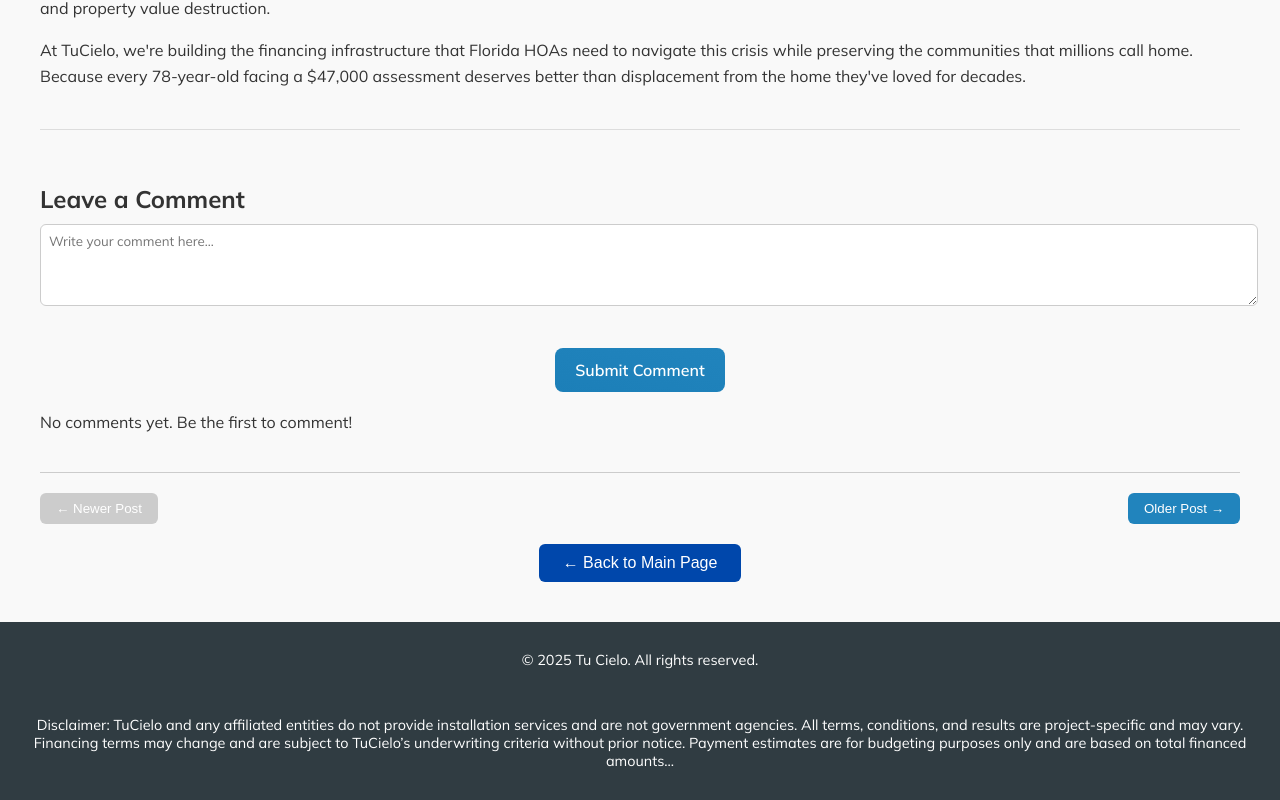
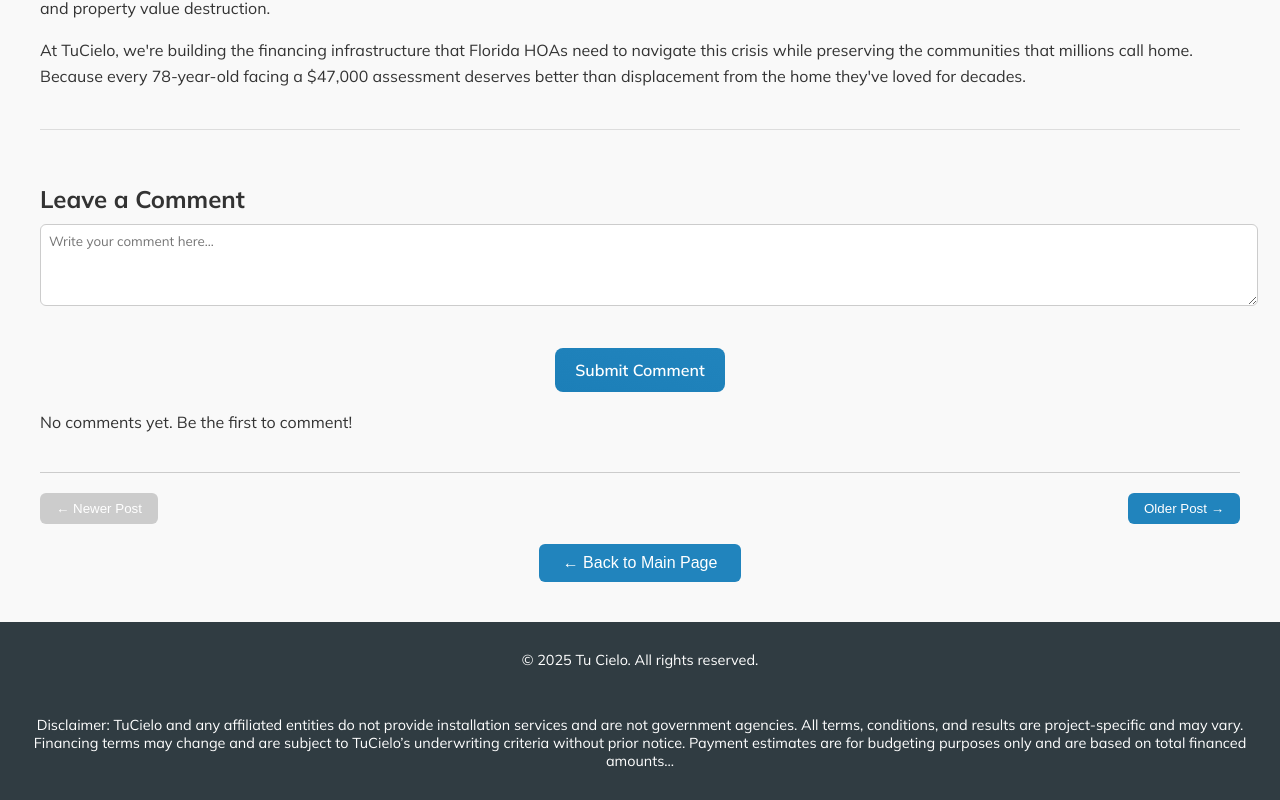
Before and after one commit to MetaCapFin/tu-cielo-site, a React (Create React App) app: page /blogposts in a window 1280 px wide. Shown: the part 3185-3985 px from the top of the page. Built offline with nearby package versions, Linux system fonts and the light colour scheme.

Commit message:
Update blogposts.css

```diff
--- a/src/blogposts.css
+++ b/src/blogposts.css
@@ -224,7 +224,7 @@
 }
 
 .back-to-main-button {
-  background-color: #0047AB; /* TuCielo brand blue */
+  background-color: #2184BD; /* TuCielo brand blue */
   color: white;
   border: none;
   padding: 10px 24px;
@@ -235,5 +235,5 @@
 }
 
 .back-to-main-button:hover {
-  background-color: #002F6C;
+  background-color: rgba(255, 255, 255, 0.2);
 }
```
